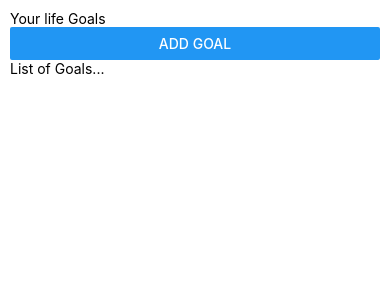
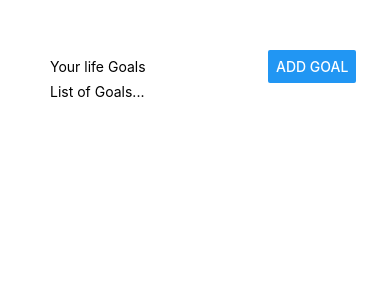
Before and after one commit to jsidd06/Goal-React-native-app, a React Native app: screen / in a window 390 px wide. Shown: the top 300 px of the page. Built offline with nearby package versions, Linux system fonts and the light colour scheme.

Commit message:
create flex box layout

```diff
--- a/App.js
+++ b/App.js
@@ -3,7 +3,7 @@ import { StyleSheet, Text, View,TextInput,Button } from 'react-native';
 export default function App() {
   return (
     <View style={styles.appContainer}>
-     <View>
+     <View style={styles.inputObject}>
        <TextInput placeholder="Your life Goals" />
         <Button title="Add Goal" />
      </View>
@@ -16,6 +16,17 @@ export default function App() {
 
 const styles = StyleSheet.create({
   appContainer: {
-    padding: 10,
+    padding: 50,
   },
+  inputObject:{
+    flexDirection:"row",
+    justifyContent:"space-between",
+  },
+  textInputStyle:{
+    borderWidth:1,
+    borderColor:"#cccccc",
+    padding:10,
+    width:"80%",
+    marginRight : 10,
+  }
 });
```
